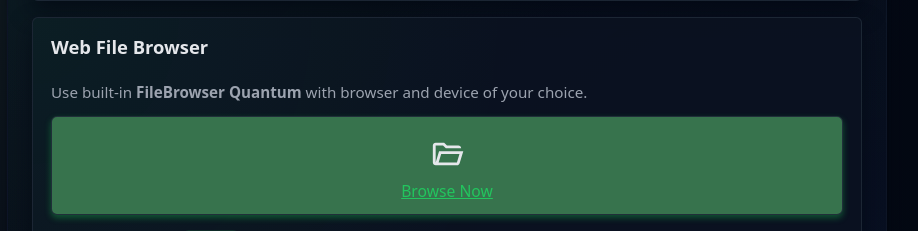
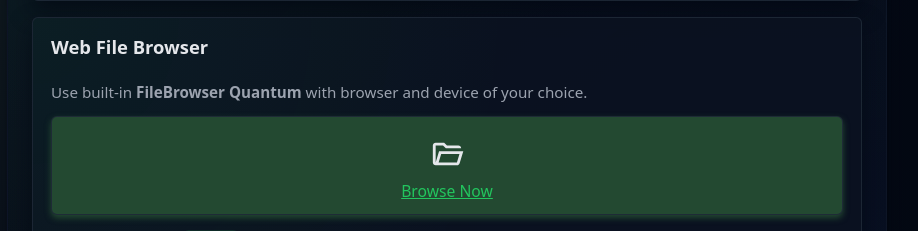
Before and after one commit to kubikulek231/nas, a Flask app: template website/src/templates/index.html in a window 1280 px wide, with the pointer over the restyled element. Shown: the part 286-517 px from the top of the page, without its empty margins (193-1111 px from the left). Run offline with Flask 3, Linux system fonts and the light colour scheme; the template is opened without the code that fills it, so the values that code supplies are empty.

Commit message:
Make button more subtle

```diff
--- a/website/src/static/browser.css
+++ b/website/src/static/browser.css
@@ -49,8 +49,8 @@
 
 /* Hover / active */
 .button-primary:hover {
-  background-color: #37734d;
-  box-shadow: 0 3px 6px rgba(22, 163, 74, 0.45);
+  background-color: rgb(35, 73, 49);
+  box-shadow: 0 3px 6px rgb(35, 73, 49);
   transform: translateY(-1px);
 }
 
```
